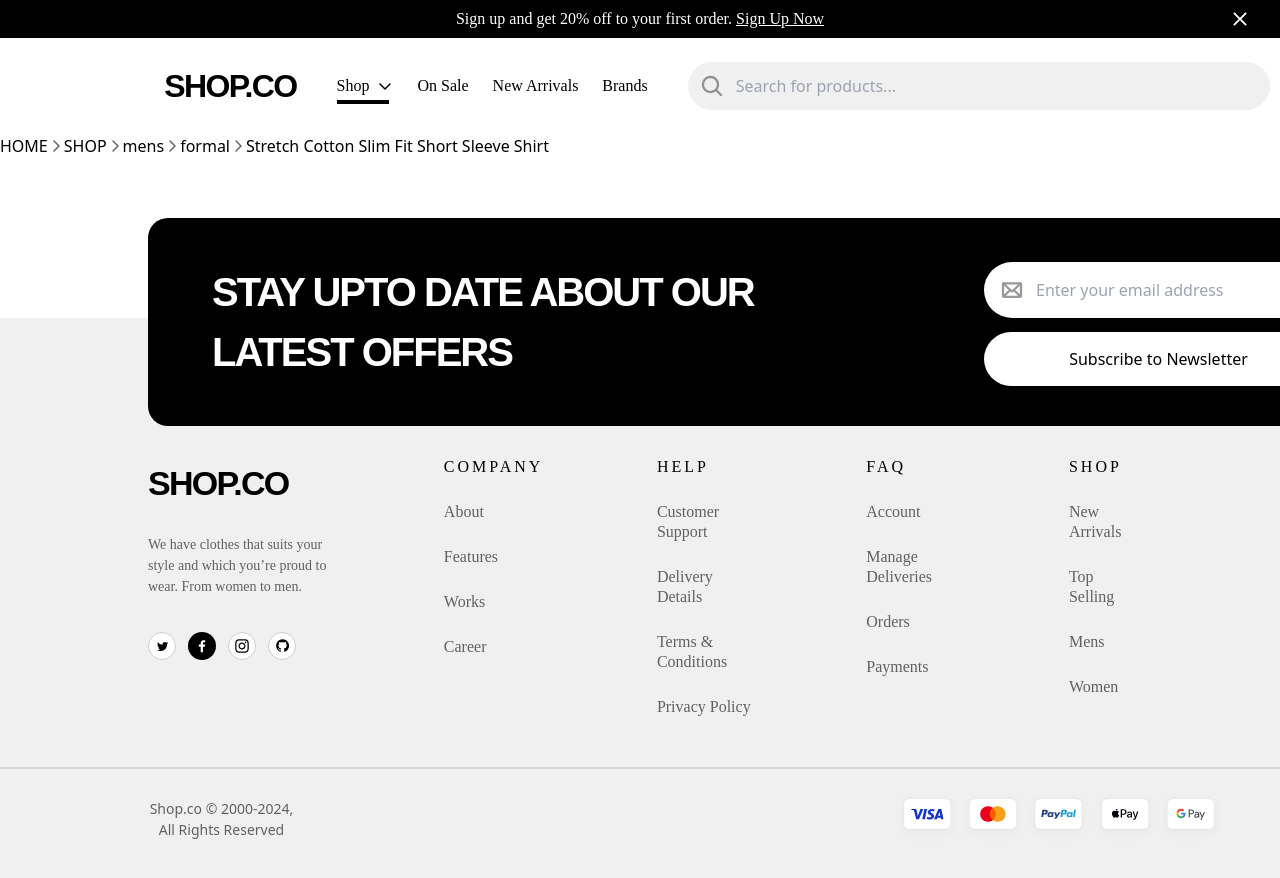
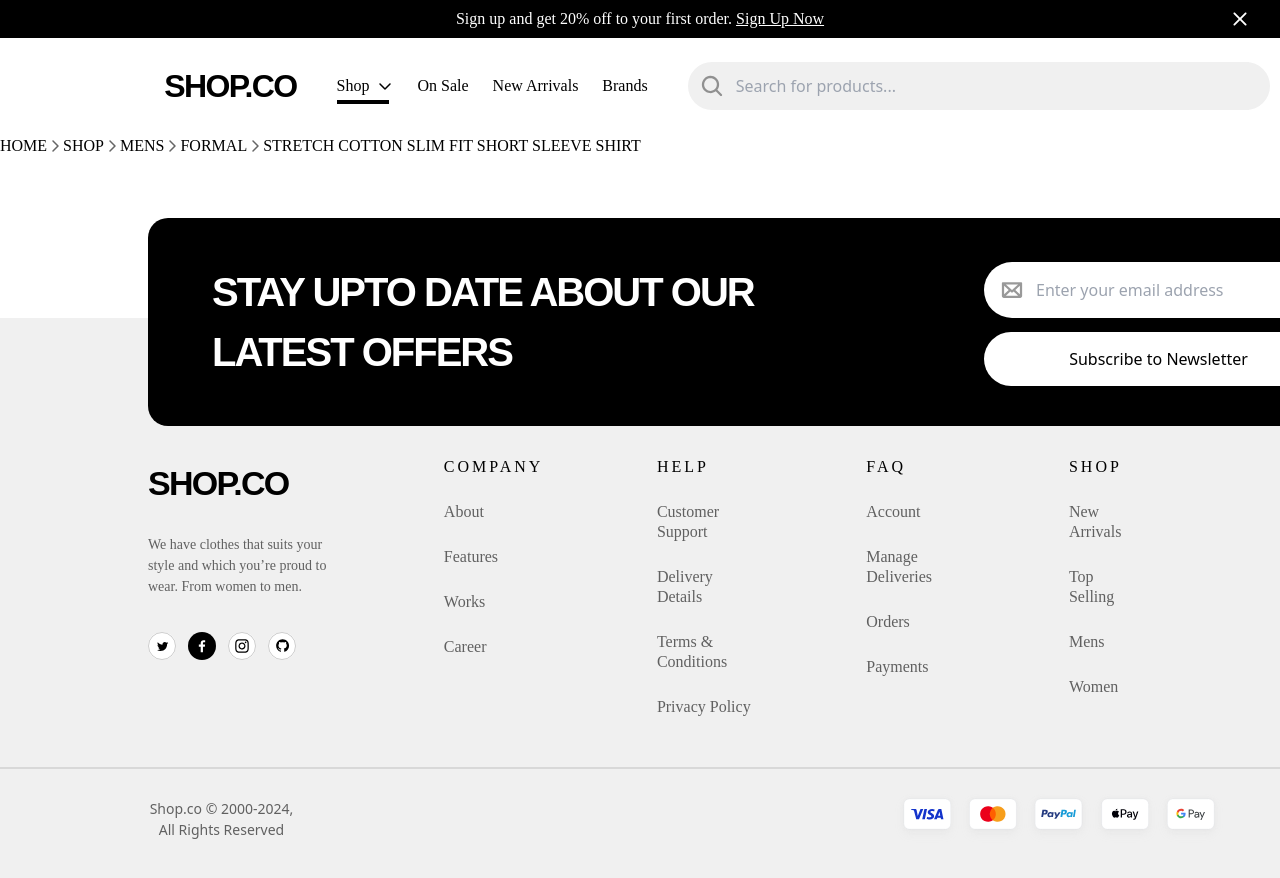
Before and after one commit to Raman1710/ecommerce-shop.co-, a React (Vite) app: page /product/1 in a window 1280 px wide. Shown: the top 878 px of the page. Built offline with nearby package versions, Linux system fonts and the light colour scheme.

Commit message:
Breadcrumb.jsx Updated

```diff
--- a/src/Components/Breadcrumbs/Breadcrumb.jsx
+++ b/src/Components/Breadcrumbs/Breadcrumb.jsx
@@ -3,8 +3,8 @@ import arrowIcon from '../Assets/arrow_icon.svg'
 const Breadcrumb = (props) => {
     const {product} = props;
   return (
-    <div className='flex flex-row'>
-        HOME <img src={arrowIcon}/> SHOP <img src={arrowIcon}/> {product.category} <img src={arrowIcon}/> {product.sub_category} <img src={arrowIcon}/> {product.name}
+    <div className='flex flex-row mt-6 mb-9 font-satoshi-regular '>
+        HOME <img src={arrowIcon}/> SHOP <img src={arrowIcon}/> {product.category.toUpperCase()} <img src={arrowIcon}/> {product.sub_category.toUpperCase()} <img src={arrowIcon}/> {product.name.toUpperCase()}
     </div>
   )
 }
```
